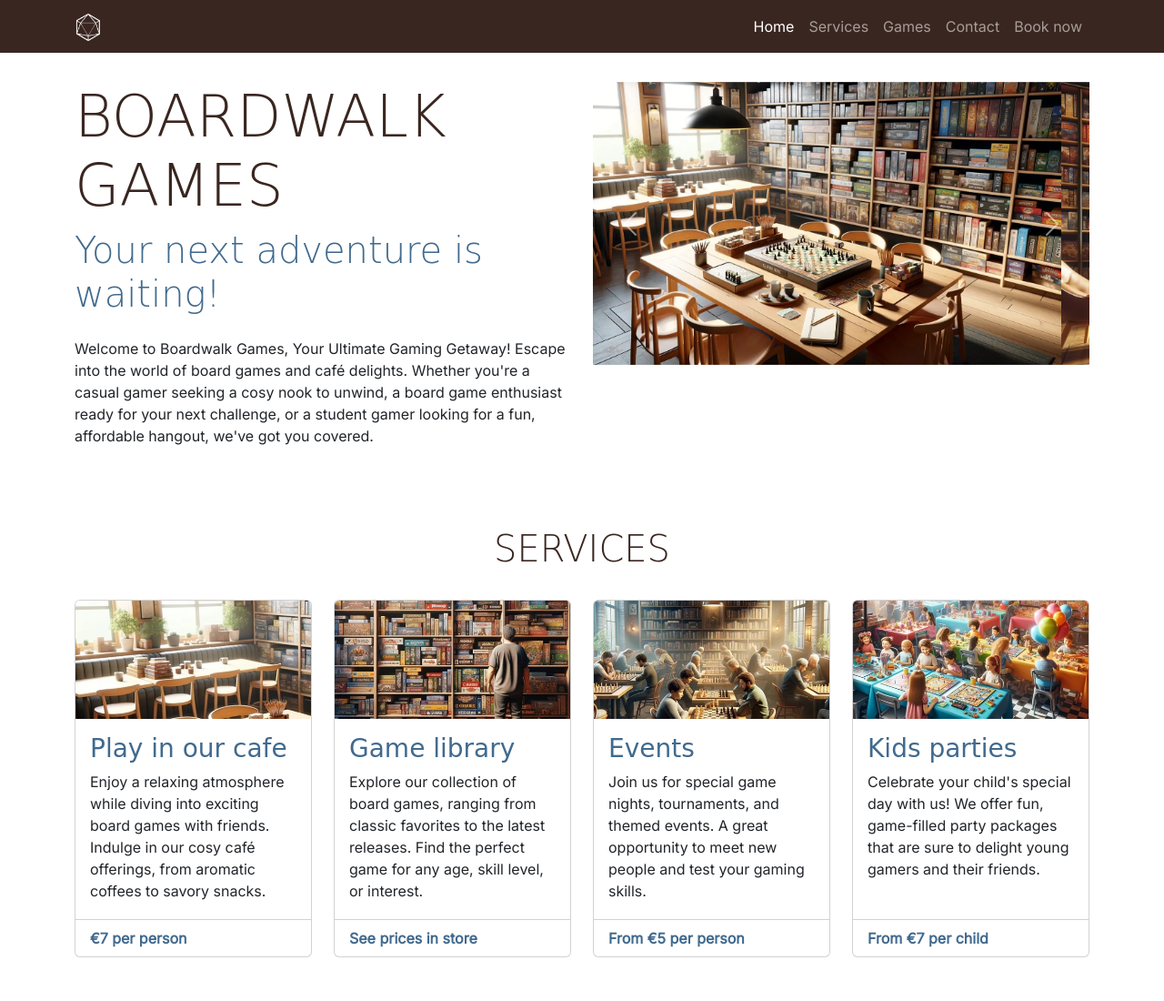
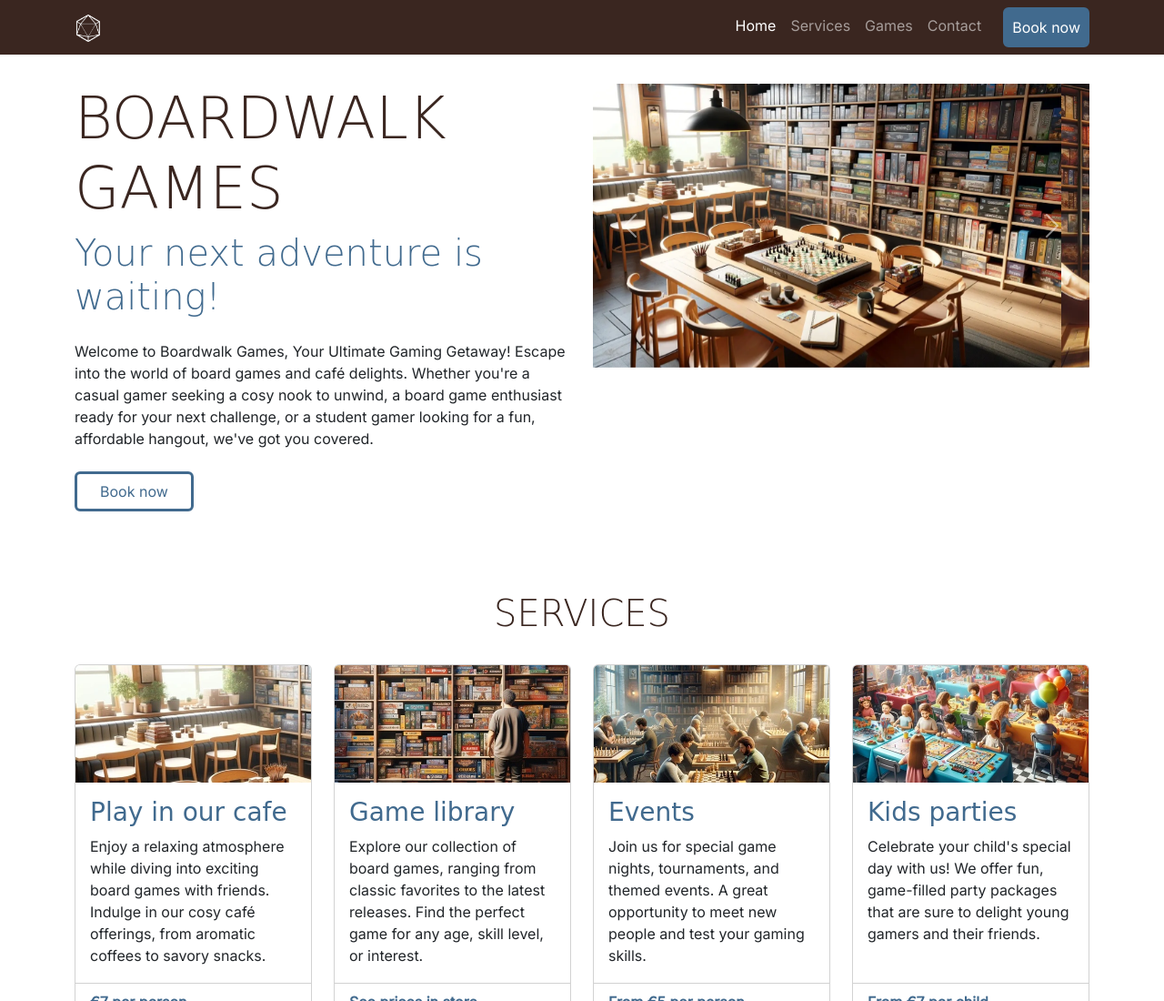
Before and after one commit to AJGreaves/boardwalk-games-lesson-plan, a plain HTML site: page index.html in a window 1280 px wide. Shown: the top 1100 px of the page at 91% size. Drawn offline with nearby package versions, Linux system fonts and the light colour scheme; a web font is replaced by a local one.

Commit message:
02.06.03 Styling the booking form buttons

```diff
--- a/assets/css/style.css
+++ b/assets/css/style.css
@@ -41,6 +41,30 @@ h2 {
 .section {
     padding-top: 2rem;
     padding-bottom: 2rem;
+}
+
+/* buttons */
+.custom-button-outline {
+    border: 3px solid var(--highlight-color);
+    padding: 7px 25px;
+    color: var(--highlight-color);
+}
+
+.custom-button-outline:hover {
+    background-color: var(--highlight-color);
+    color: white;
+}
+
+.custom-button-filled {
+    border: 2px solid var(--highlight-color);
+    background-color: var(--highlight-color);
+    color: white;
+}
+
+.custom-button-filled:hover {
+    color: white;
+    background-color: var(--secondary-color);
+    border: 2px solid var(--secondary-color);
 }
 
 
--- a/index.html
+++ b/index.html
@@ -51,7 +51,7 @@
                         <a class="nav-link" href="#contact">Contact</a>
                     </li>
                     <li class="nav-item">
-                        <a class="nav-link" href="booking.html">Book now</a>
+                        <a class="nav-link btn custom-button-filled ms-sm-3" href="booking.html">Book now</a>
                     </li>
                 </ul>
             </div>
@@ -73,6 +73,7 @@
                     ready for your next challenge, or a student gamer looking for a fun,
                     affordable hangout, we've got you covered.
                 </p>
+                <a href="booking.html" class="btn mb-4 custom-button-outline">Book now</a>
             </div>
             <div class="col-12 col-xl-6">
                 <div id="carouselExampleAutoplaying" class="carousel slide" data-bs-ride="carousel">
```
Also changed, not shown: booking.html (+2 -2 lines), game-library.html (+1 -1 lines), success.html (+2 -2 lines).
